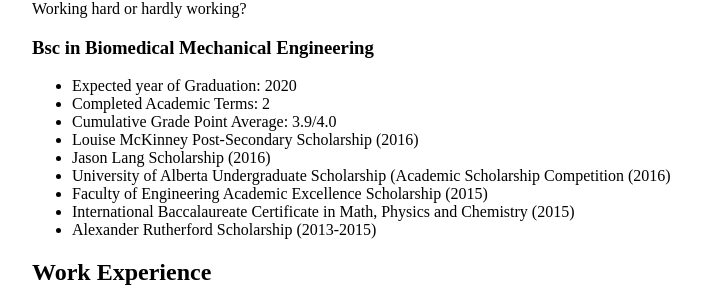
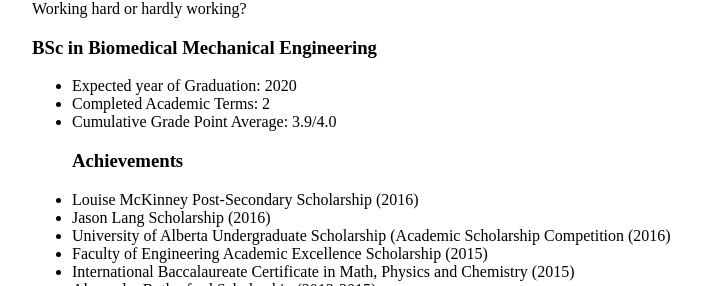
Before and after one commit to chesterjar/chesterjar, a Jekyll site: the page built from cv/index.html, in a window 1280 px wide, cut to the strip 582-868 px from the top of the page. Shown: the whole strip, without its empty margins (160-861 px from the left). Built offline with Jekyll 4.4.1, drawn with Linux system fonts in a browser that asks for light colours.

Commit message:
Update index.html

```diff
--- a/cv/index.html
+++ b/cv/index.html
@@ -13,12 +13,16 @@
 Working hard or hardly working?
 
 <h3>
-<a id="bsc-in-biomedical-mechanical-engineering" class="anchor" href="#bsc-in-biomedical-mechanical-engineering" aria-hidden="true"><span aria-hidden="true" class="octicon octicon-link"></span></a>Bsc in Biomedical Mechanical Engineering</h3>
+<a id="bsc-in-biomedical-mechanical-engineering" class="anchor" href="#bsc-in-biomedical-mechanical-engineering" aria-hidden="true"><span aria-hidden="true" class="octicon octicon-link"></span></a>BSc in Biomedical Mechanical Engineering</h3>
 
 <ul>
 <li>Expected year of Graduation: 2020</li>
 <li>Completed Academic Terms: 2</li>
 <li>Cumulative Grade Point Average: 3.9/4.0</li>
+
+<h3>
+<a id="Achievements" class="anchor" href="#Achievements" aria-hidden="true"><span aria-hidden="true" class="octicon octicon-link"></span></a>Achievements</h3>
+
 <li>Louise McKinney Post-Secondary Scholarship (2016)</li>
 <li>Jason Lang Scholarship (2016)</li>
 <li>University of Alberta Undergraduate Scholarship (Academic Scholarship Competition (2016)</li>
```
